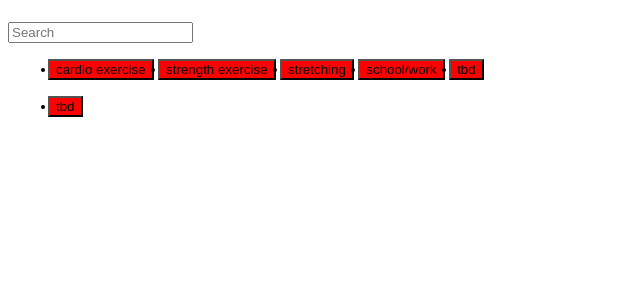
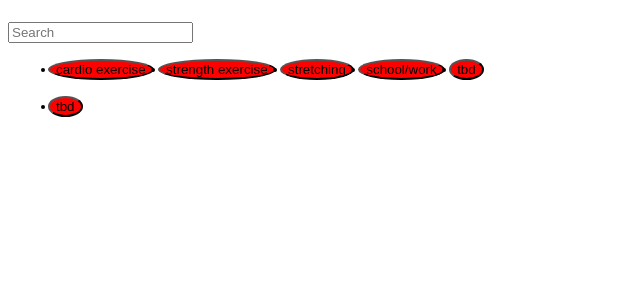
Before and after one commit to crowelladrianna/hackher2023, a PHP site: page / in a window 1280 px wide. Shown: the part 58-358 px from the top of the page, without its empty margins (0-640 px from the left). Run offline with PHP 8.4, Linux system fonts and the light colour scheme.

Commit message:
Update mystyle.css

```diff
--- a/mystyle.css
+++ b/mystyle.css
@@ -31,6 +31,6 @@ input[type=text] {
     font-family: Helvetica;
 }
 
-.selectable unclicked {
+button {
     border-radius: 70%;
 }
```
